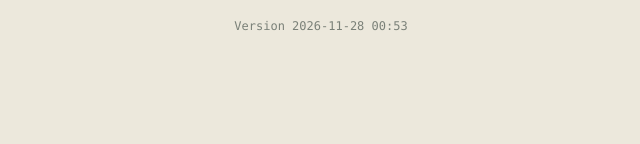
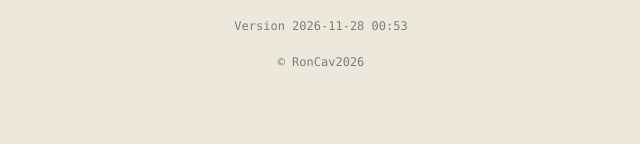
Before and after one commit to cavarec/boardscoreai, a React (Vite) app: page /settings in a window 1280 px wide. Shown: the part 399-543 px from the top of the page, without its empty margins (319-959 px from the left). Built offline with nearby package versions, Linux system fonts and the light colour scheme.

Commit message:
Met a jour le texte d'accueil et ajoute le copyright dans Reglages

```diff
--- a/src/pages/Home.tsx
+++ b/src/pages/Home.tsx
@@ -102,7 +102,7 @@ export default function Home() {
         <p className="mt-1 text-ink-soft">À quoi tu joues ?</p>
         {gameCount > 0 && (
           <p className="mt-2 text-sm text-ink-faint">
-            {gameCount} jeux reconnus automatiquement · fait par un joueur, pas une startup
+            Plus de 150 jeux reconnus automatiquement · fait par un joueur, pour les joueurs...
           </p>
         )}
       </div>
--- a/src/pages/Settings.tsx
+++ b/src/pages/Settings.tsx
@@ -80,6 +80,7 @@ export default function Settings() {
       <p className="text-center font-mono text-xs text-ink-faint">
         Version {__APP_VERSION__}
       </p>
+      <p className="text-center font-mono text-xs text-ink-faint">© RonCav2026</p>
     </div>
   );
 }
```
